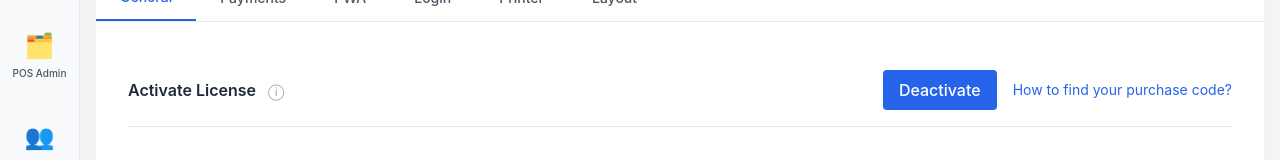
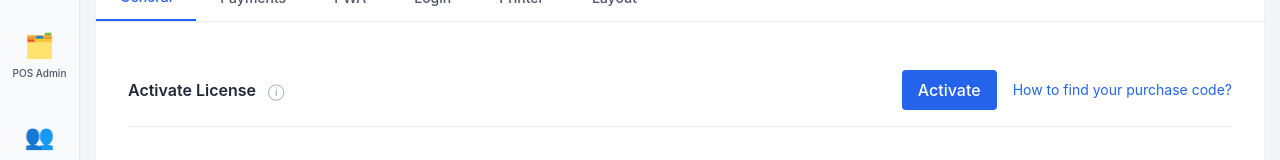
Before and after one commit to PraweenAyeshmantha/pos-frontend, a React (Vite) app: page /admin/configuration/general in a window 1280 px wide. Shown: the part 173-333 px from the top of the page. Built offline with nearby package versions, Linux system fonts and the light colour scheme; no server answers; sample sign-in values are in the browser's storage.

Commit message:
Fix license activation button logic - show Activate/Activated correctly
Co-authored-by: PraweenAyeshmantha <28570986+PraweenAyeshmantha@users.noreply.github.com>

```diff
--- a/src/components/admin/GeneralConfiguration/GeneralConfiguration.tsx
+++ b/src/components/admin/GeneralConfiguration/GeneralConfiguration.tsx
@@ -207,8 +207,10 @@ const GeneralConfiguration: React.FC = () => {
             </button>
           </div>
           <div className="flex items-center space-x-4">
-            <button className="px-4 py-2 bg-blue-600 text-white rounded hover:bg-blue-700 font-medium">
-              {formData.license_key ? 'Activated' : 'Deactivate'}
+            <button className={`px-4 py-2 rounded hover:opacity-90 font-medium ${
+              formData.license_key ? 'bg-green-600 text-white' : 'bg-blue-600 text-white hover:bg-blue-700'
+            }`}>
+              {formData.license_key ? 'Activated' : 'Activate'}
             </button>
             <a href="#" className="text-blue-600 hover:underline text-sm">
               How to find your purchase code?
```
